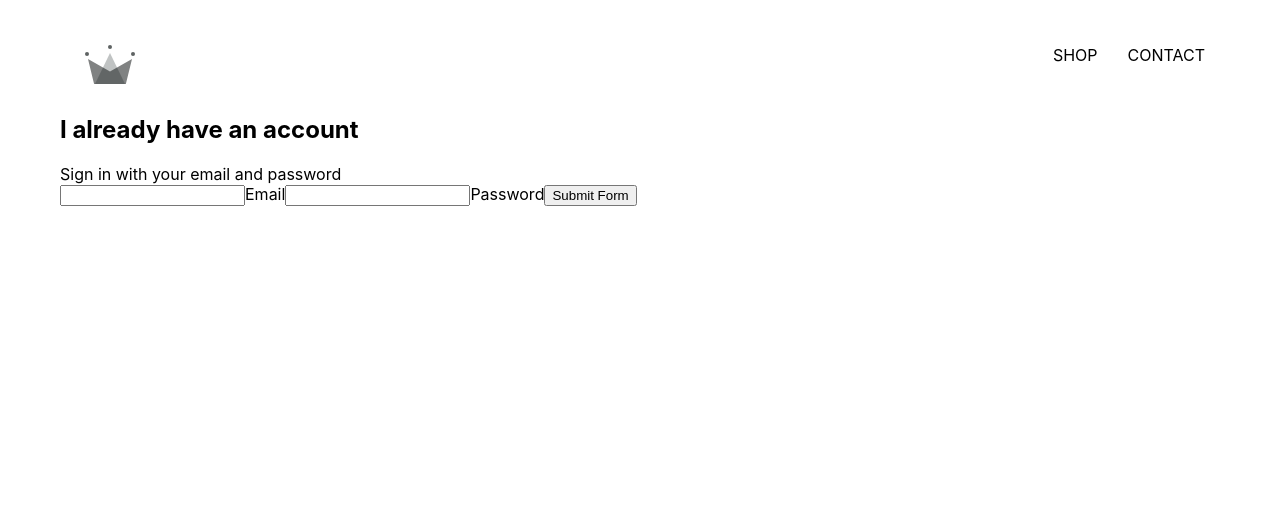
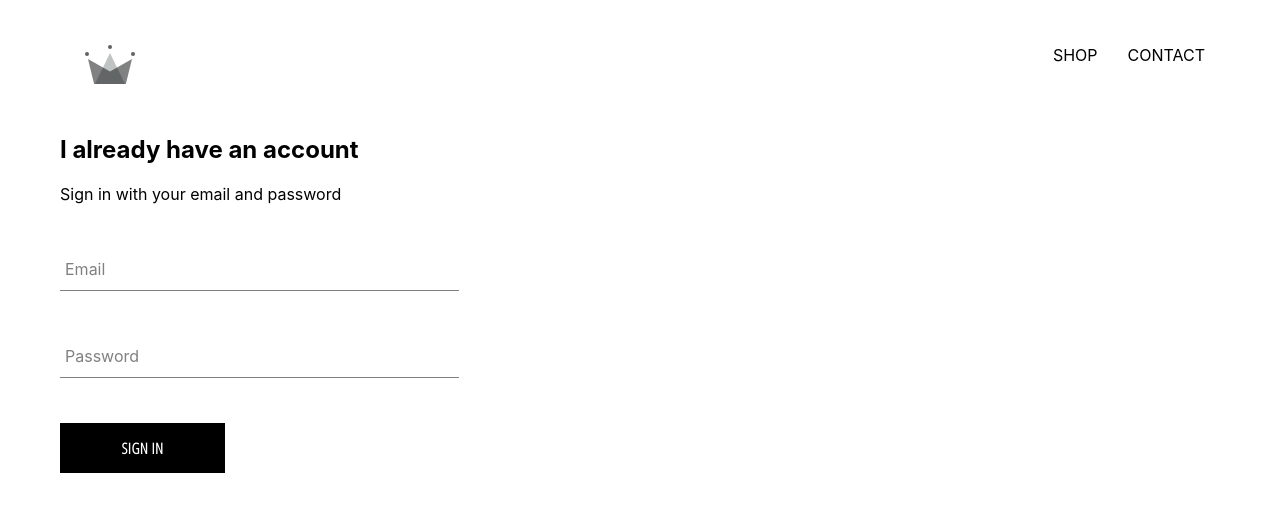
Before and after one commit to danielflorez111/react-andrei, a React (Create React App) app in the folder 02-e-commerce/: page /signin in a window 1280 px wide. Shown: the top 512 px of the page. Built offline with nearby package versions, Linux system fonts and the light colour scheme.

Commit message:
Adding FormInput and CustomButton components

```diff
--- /dev/null
+++ b/02-e-commerce/src/components/custom-button/custom-button.component.jsx
@@ -0,0 +1,16 @@
+import React from 'react';
+
+import './custom-button.styles.scss';
+
+const CustomButton = ({ children, ...otherProps }) => {
+    return (
+        <button
+            className="custom-button"
+            {...otherProps}
+        >
+            {children}
+        </button>
+    );
+}
+
+export default CustomButton;
--- /dev/null
+++ b/02-e-commerce/src/components/custom-button/custom-button.styles.scss
@@ -0,0 +1,22 @@
+.custom-button {
+    min-width: 165px;
+    width: auto;
+    height: 50px;
+    letter-spacing: 0.5px;
+    line-height: 50px;
+    padding: 0 35px 0 35px;
+    font-size: 15px;
+    background-color: black;
+    color: white;
+    text-transform: uppercase;
+    font-family: 'Open Sans Condensed';
+    font-weight: bolder;
+    border: none;
+    cursor: pointer;
+
+    &:hover {
+      background-color: white;
+      color: black;
+      border: 1px solid black;
+    }
+  }
--- /dev/null
+++ b/02-e-commerce/src/components/form-input/form-input.component.jsx
@@ -0,0 +1,26 @@
+import React from 'react';
+
+import './form-input.styles.scss';
+
+const FormInput = ({ handleChange, label, ...otherProps }) => {
+    return (
+        <div className="group">
+            <input
+                className="form-input"
+                onChange={handleChange}
+                {...otherProps}
+            />
+            {
+                label ?
+                    (
+                        <label className={`${otherProps.value.length ? 'shrink' : ''} form-input-label`}>
+                            {label}
+                        </label>
+                    ) :
+                    null
+            }
+        </div>
+    );
+}
+
+export default FormInput;
--- /dev/null
+++ b/02-e-commerce/src/components/form-input/form-input.styles.scss
@@ -0,0 +1,54 @@
+$sub-color: grey;
+$main-color: black;
+
+@mixin shrinkLabel {
+  top: -14px;
+  font-size: 12px;
+  color: $main-color;
+}
+
+.group {
+  position: relative;
+  margin: 45px 0;
+
+  .form-input {
+    background: none;
+    background-color: white;
+    color: $sub-color;
+    font-size: 18px;
+    padding: 10px 10px 10px 5px;
+    display: block;
+    width: 100%;
+    border: none;
+    border-radius: 0;
+    border-bottom: 1px solid $sub-color;
+    margin: 25px 0;
+
+    &:focus {
+      outline: none;
+    }
+
+    &:focus ~ .form-input-label {
+      @include shrinkLabel();
+    }
+  }
+
+  input[type='password'] {
+    letter-spacing: 0.3em;
+  }
+
+  .form-input-label {
+    color: $sub-color;
+    font-size: 16px;
+    font-weight: normal;
+    position: absolute;
+    pointer-events: none;
+    left: 5px;
+    top: 10px;
+    transition: 300ms ease all;
+
+    &.shrink {
+      @include shrinkLabel();
+    }
+  }
+}
--- a/02-e-commerce/src/components/sign-in/sign-in.component.jsx
+++ b/02-e-commerce/src/components/sign-in/sign-in.component.jsx
@@ -1,6 +1,8 @@
 import React from 'react';
 
 import './sign-in.styles.scss';
+import FormInput from '../form-input/form-input.component';
+import CustomButton from '../custom-button/custom-button.component';
 
 class SignIn extends React.Component {
 
@@ -34,26 +36,25 @@
                 <h2>I already have an account</h2>
                 <span>Sign in with your email and password</span>
                 <form onSubmit={this.handleSubmit}>
-                    <input
+                    <FormInput
                         name="email"
                         type="email"
+                        label="Email"
                         value={this.state.email}
-                        onChange={this.handleChange}
+                        handleChange={this.handleChange}
                         required
                     />
-                    <label>Email</label>
-                    <input
+                    <FormInput
                         name="password"
                         type="password"
+                        label="Password"
                         value={this.state.password}
-                        onChange={this.handleChange}
+                        handleChange={this.handleChange}
                         required
                     />
-                    <label>Password</label>
-                    <input
-                        type="submit"
-                        value="Submit Form"
-                    />
+                    <CustomButton type="submit">
+                        Sign In
+                    </CustomButton>
                 </form>
             </div>
         );
--- a/02-e-commerce/src/components/sign-in/sign-in.styles.scss
+++ b/02-e-commerce/src/components/sign-in/sign-in.styles.scss
@@ -0,0 +1,9 @@
+.sign-in {
+    width: 30vw;
+    display: flex;
+    flex-direction: column;
+
+    .title {
+        margin: 10px 0;
+    }
+}
```
